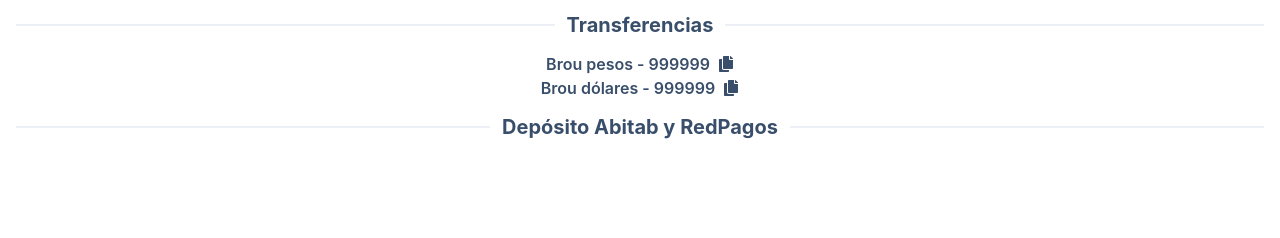
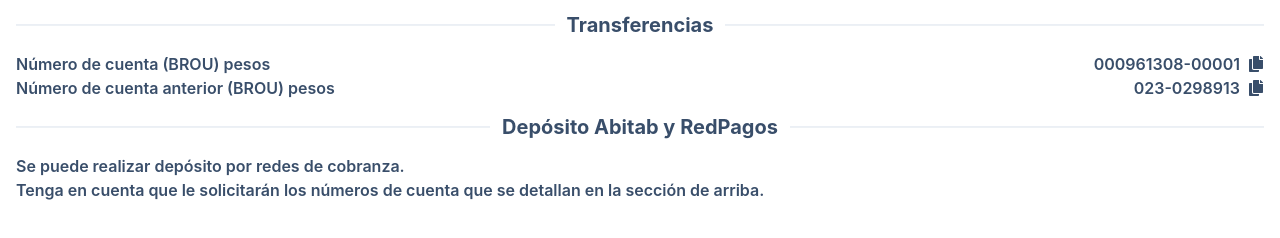
Before and after one commit to en44no/silvia-alquileres, a Next.js app: page /payment-methods in a window 1280 px wide. Shown: the part 294-532 px from the top of the page. Built offline with nearby package versions, Linux system fonts and the light colour scheme.

Commit message:
Agregados métodos de pago

```diff
--- a/pages/payment-methods.js
+++ b/pages/payment-methods.js
@@ -20,8 +20,8 @@
     navigator.clipboard.writeText(text);
   }
 
-  let brouPesosAccountNumber = 999999;
-  let brouDollarsAccountNumber = 999999;
+  let brouPesosAccountNumber = '000961308-00001';
+  let brouOldAccountNumber = '023-0298913';
 
   return (
     <PageLayout title='Métodos de pago' centerChildren={false} showGoBack={true}>
@@ -39,15 +39,19 @@
         <Divider bg='#dee5f0' h='0.07rem' />
       </Flex>
 
-      <Box w='100%'>
-        <Box display='flex' flexDirection='column' alignItems='center'>
-          <Box display='flex' w='fit-content' gap='0.5rem'>
-            <Text display='flex' alignItems='center' gap='0.5rem' fontWeight='semibold' fontSize='1rem'>Brou pesos - {brouPesosAccountNumber} <FaCopy style={{ 'cursor': 'pointer' }} onClick={() => copyToClipboard(brouPesosAccountNumber)} /></Text>
-          </Box>
+      <Box w='100%' display='flex' flexDirection='column'>
+        <Box display='flex' justifyContent='space-between' alignItems='center'>
+          <Text fontWeight='semibold' fontSize='1rem'>Número de cuenta (BROU) pesos</Text>
+          <Text display='flex' alignItems='center' gap='0.5rem' fontWeight='semibold' fontSize='1rem'>
+            {brouPesosAccountNumber} <FaCopy style={{ 'cursor': 'pointer' }} onClick={() => copyToClipboard(brouPesosAccountNumber)} />
+          </Text>
+        </Box>
 
-          <Box display='flex' w='fit-content' gap='0.5rem'>
-            <Text display='flex' alignItems='center' gap='0.5rem' fontWeight='semibold' fontSize='1rem'>Brou dólares - {brouDollarsAccountNumber} <FaCopy style={{ 'cursor': 'pointer' }} onClick={() => copyToClipboard(brouDollarsAccountNumber)} /></Text>
-          </Box>
+        <Box display='flex' justifyContent='space-between' alignItems='center'>
+          <Text fontWeight='semibold' fontSize='1rem'>Número de cuenta anterior (BROU) pesos</Text>
+          <Text display='flex' alignItems='center' gap='0.5rem' fontWeight='semibold' fontSize='1rem'>
+            {brouOldAccountNumber} <FaCopy style={{ 'cursor': 'pointer' }} onClick={() => copyToClipboard(brouOldAccountNumber)} />
+          </Text>
         </Box>
       </Box>
 
@@ -56,6 +60,12 @@
         <Text padding='3' textAlign='center' minW='fit-content' fontSize='xl' fontWeight='bold'>Depósito Abitab y RedPagos</Text>
         <Divider bg='#dee5f0' h='0.07rem' />
       </Flex>
+
+      <Box>
+        <Text fontWeight='semibold' fontSize='1rem'>Se puede realizar depósito por redes de cobranza. </Text>
+        <Text fontWeight='semibold' fontSize='1rem'>Tenga en cuenta que le solicitarán los números de cuenta que se detallan en la sección de arriba.</Text>
+      </Box>
+
     </PageLayout>
   )
 }
```
